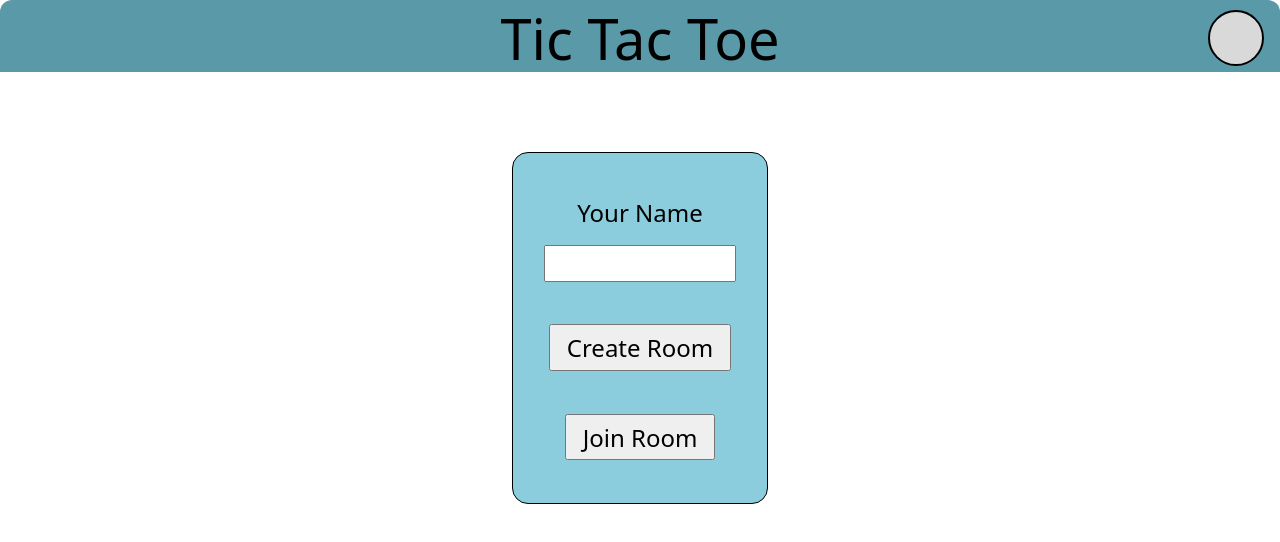
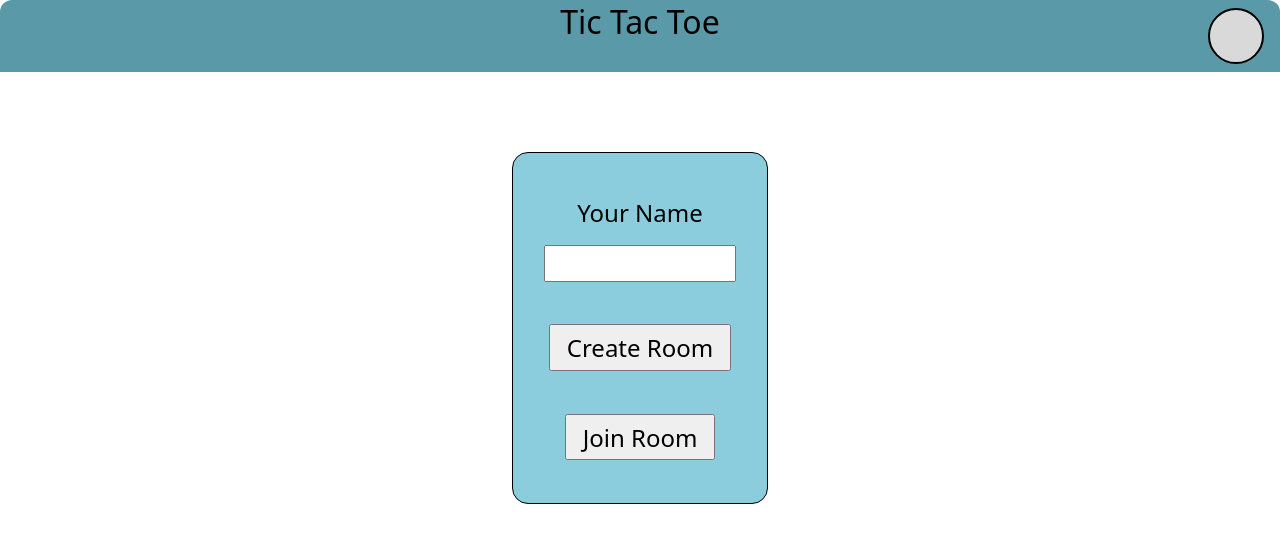
Before and after one commit to bittukumarthakur/ttt-frontend-in-react, a React (Create React App) app: page / in a window 1280 px wide. Shown: the top 542 px of the page. Built offline with nearby package versions, Linux system fonts and the light colour scheme.

Commit message:
reduce font size of header

```diff
--- a/src/component/header.jsx
+++ b/src/component/header.jsx
@@ -39,7 +39,7 @@ const HeaderBar = ({ roomId }) => {
     <header style={style}>
       <span
         style={{
-          fontSize: "3.5rem",
+          fontSize: "2rem",
           textAlign: "center",
           gridColumnStart: "2",
         }}
```
